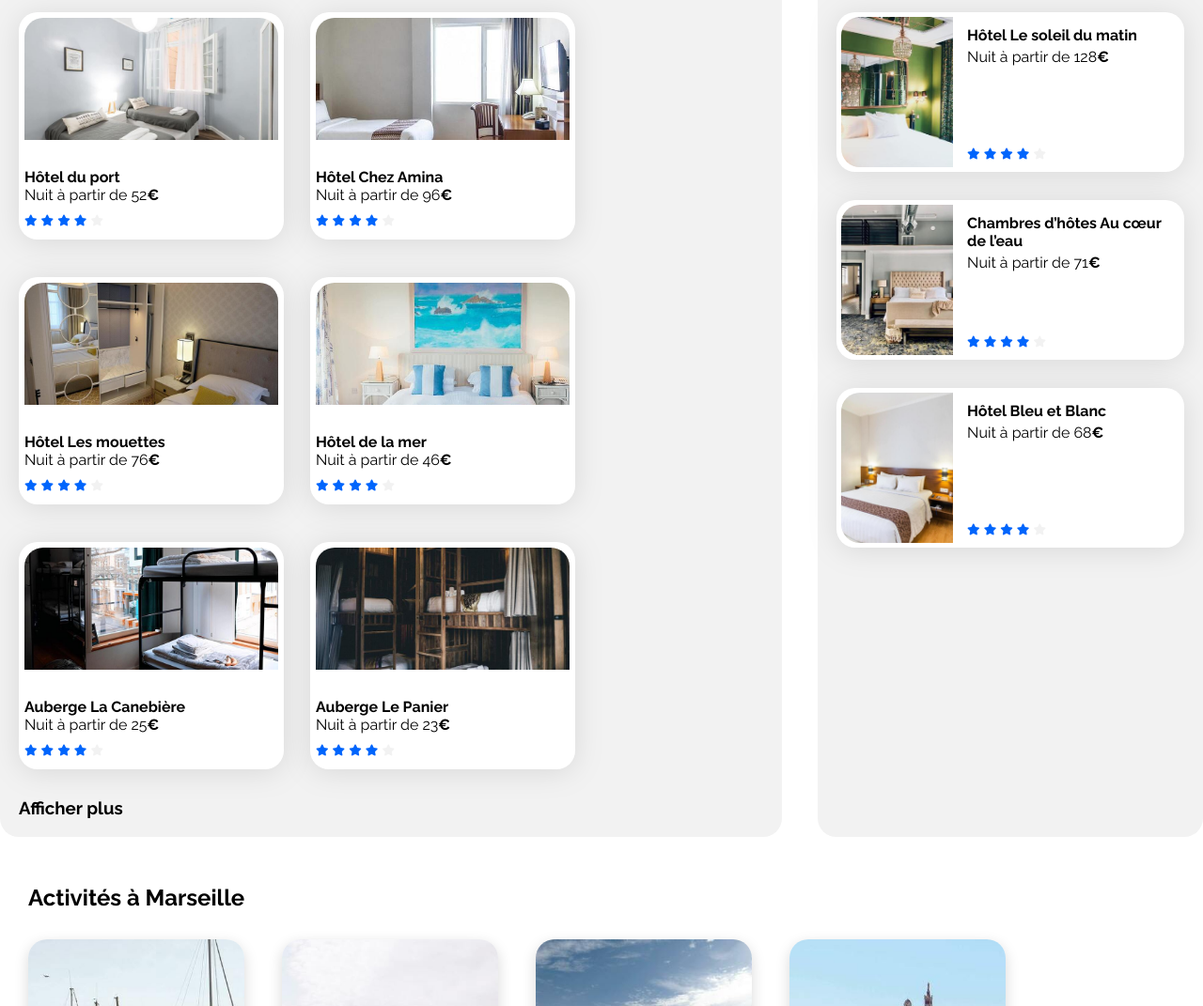
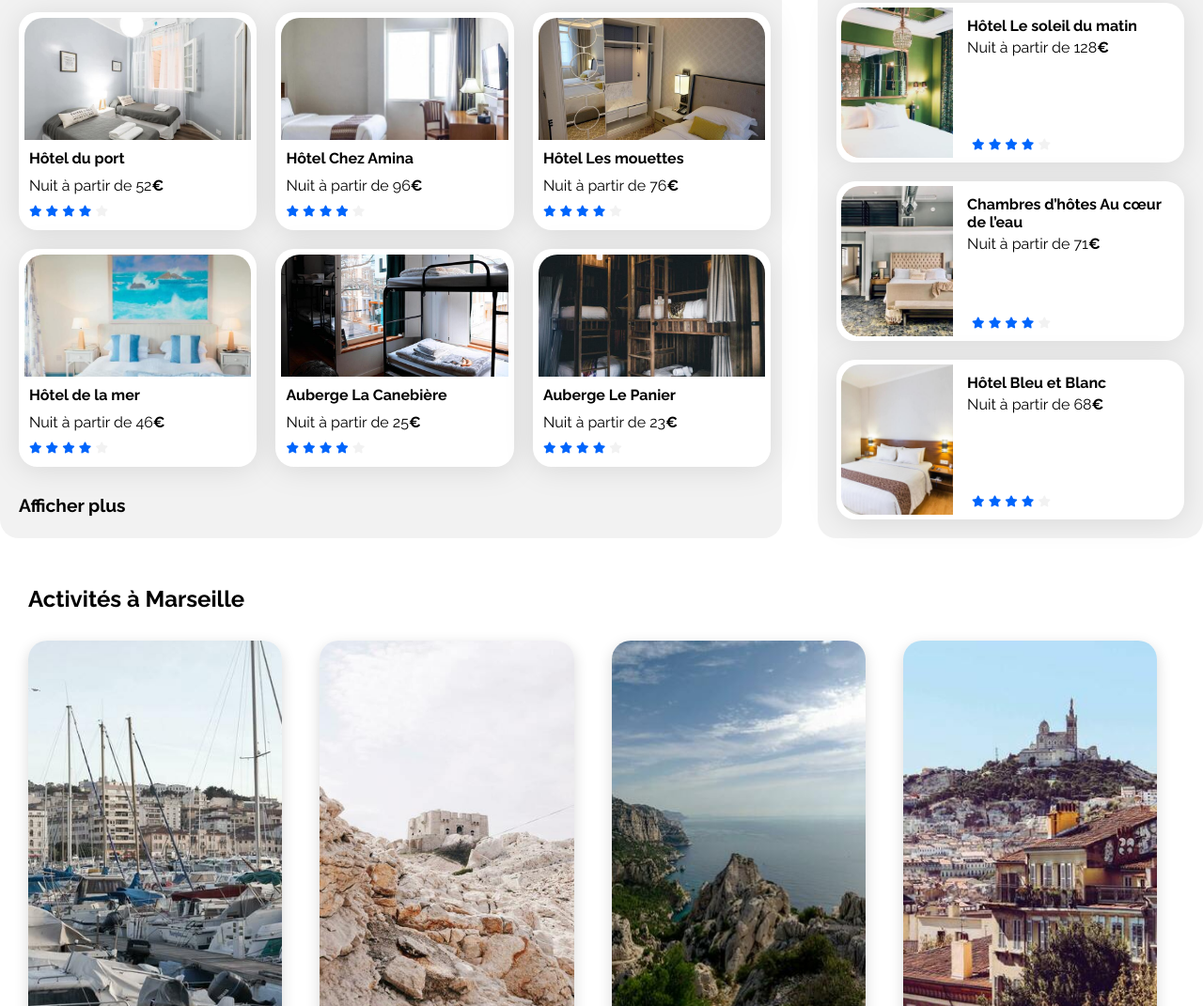
Before and after one commit to Briceseg40/booki, a plain HTML site: page index.html in a window 1280 px wide. Shown: the part 599-1670 px from the top of the page at 94% size. Drawn offline with Linux system fonts and the light colour scheme.

Commit message:
responsive regle

```diff
--- a/css/activites.css
+++ b/css/activites.css
@@ -8,7 +8,7 @@
     height: auto;
     width: 100%;
     display: grid;
-    grid-template-columns: repeat(auto-fill, 300px);
+    grid-template-columns: repeat(4, 22%);
     grid-gap: 40px;
 }
 
--- a/css/main.css
+++ b/css/main.css
@@ -36,6 +36,7 @@ button {
     border-radius: 55px;
     font-size: 17px;
     background-color: white;
+    font-weight: 700;
 }
 
 button:hover {
@@ -63,7 +64,7 @@ button:hover {
 .infos i {
     border: 2px solid var(--filter-bg-color);
     height: 20px;
-    width: 20px;
+    min-width: 20px;
     padding: 5px;
     margin: 10px;
     border-radius: 50%;
@@ -73,7 +74,6 @@ button:hover {
 /*Hébergements à Marseille*/
 
 .card-column {
-    width: 270px;
     height: auto;
     background-color: white;
     border-radius: 20px;
@@ -91,11 +91,15 @@ button:hover {
     margin-bottom: 0;
 }
 
+.card-text, .card-rating {
+    padding: 0 5px;
+}
+
 .grille {
     width: 100%;
     display: grid;
-    grid-template-columns: repeat(3, 30%);
-    grid-gap: 40px;
+    grid-template-columns: repeat(3, 32%);
+    grid-gap: 20px;
 }
 
 .rating-column {
--- a/css/style.css
+++ b/css/style.css
@@ -29,7 +29,7 @@ header {
 }
 /* * {
     box-shadow: 0 0 0 3px red inset;
-} */
+}  */
 
 
 a {
@@ -92,7 +92,14 @@ a {
 }
 
 .hebergements h3 {
-    margin-top: 30px ;
+    margin-top: 10px;
+    margin-bottom: 10px;
+}
+
+#text-plus {
+    font-weight: 800;
+    margin-top: 30px;
+    font-size: 1.2em;
     margin-bottom: 0;
 }
 
@@ -110,13 +117,15 @@ a {
 
 .populaires-cards .card {
     display: flex;
-    margin-top: 30px;
+    margin-top: 20px;
 }
 
 .card-top {
     margin-top: 30px;
 }
-
+button {
+    height: 50px;
+}
 
 .populaires-cards img {
     width: 33%;
@@ -158,40 +167,6 @@ a {
 
 /****** Media queries ***********/
 
-
-
-
-@media (max-width: 1375px) {
-    button {
-        padding: 15px;
-    }
-    .liens-sections {
-
-        width: auto;
-    }
-    .grille {
-        grid-template-columns: repeat(2, 270px);
-        grid-gap: 40px;
-    }
-    .card-column {
-        width: 100%;
-        height: auto;
-        background-color: white;
-        border-radius: 20px;
-        padding: 6px;
-        filter: drop-shadow(0px 3px 15px rgba(0, 0, 0, 0.1));
-    }
-
-    .activite-grille {
-        grid-template-columns: repeat(4, 230px);
-
-    }
-    .activite-grid img {
-        height: 300px;
-    }
-}
-
-
 /* Medium devices (tablets, less/equal than 1024px) */
 @media  (max-width: 1024px) {
     body {
@@ -215,8 +190,8 @@ a {
     }
 
     .grille {
-        grid-template-columns: repeat(3, 30%);
-        grid-gap: 30px;
+        /* grid-template-columns: repeat(3, 35%); */
+        grid-gap: 20px;
 
     }
 
@@ -241,7 +216,7 @@ a {
         display: flex;
         flex-direction: row;
         justify-content: space-between;
-        /* align-items: center; */
+        gap: 15px;
     }
     .populaires-cards a {
         width: 287px;
@@ -253,6 +228,7 @@ a {
         width: 100%;
         height: 150px;
     }
+
 }
 
 /* Small devices (phones, less than 768px) */
@@ -289,13 +265,7 @@ a {
         padding-left: 5px;
     }
     .search-icon {
-        width: 0px;
-    }
-    .research {
-        width: 100%;
-    }
-    .research-all {
-        width: 300px;
+        width: 10px;
     }
     .research-all .menu-search {
     background-color: var(--main-color);
@@ -325,6 +295,7 @@ a {
     .activite-grille {
         display: flex;
         flex-direction: column;
+
     }
 
     .filtres-icone {
@@ -343,7 +314,7 @@ a {
         flex-basis: 0;
         min-width: 40%;
         white-space: nowrap;
-        height: 50px;
+
 
     }
 
@@ -358,9 +329,7 @@ a {
         width: 100%;
     }
 
-    nav img {
-        width: 60px;
-    }
+
 
     nav div a {
 
@@ -435,9 +404,7 @@ a {
         width: 95%;
     }
 
-    .activite-grille {
-        grid-template-columns: repeat(auto-fill, 400px);
-    }
+
     .activite-grid {
         width: 100%;
     }
--- a/index.html
+++ b/index.html
@@ -209,7 +209,7 @@
                                 </a>
                         </article>
                     </div>
-                    <h3>Afficher plus</h3>
+                    <p id="text-plus">Afficher plus</p>
                 </div>
 
 
```
